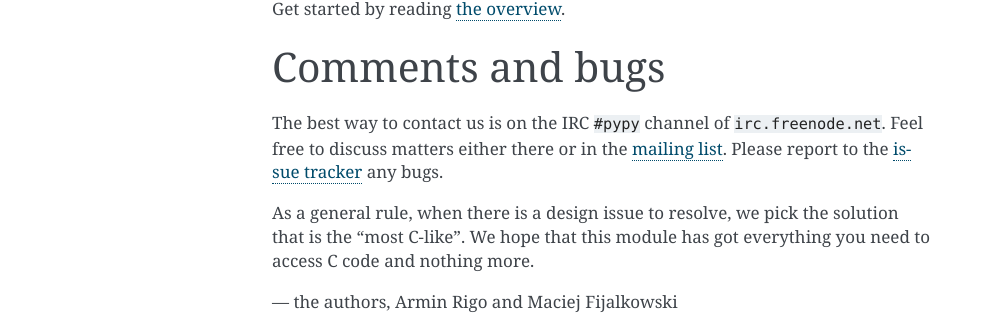
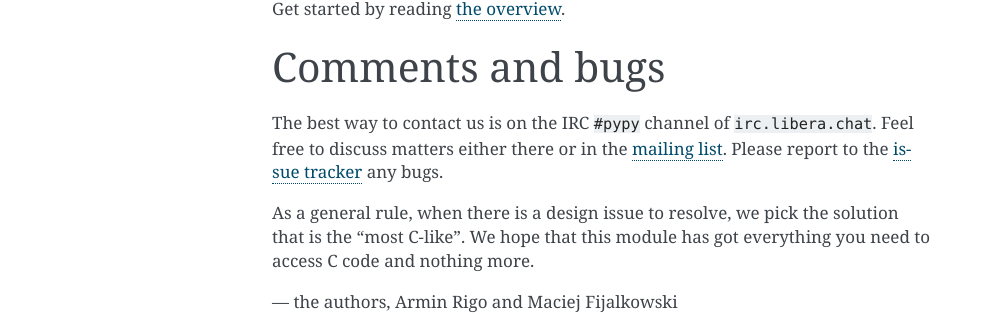
Before and after one commit to python-cffi/release-doc, a Sphinx documentation site: the page built from doc/source/goals.rst, in a window 1280 px wide. Shown: the part 735-1049 px from the top of the page, without its empty margins (148-1141 px from the left). Built offline with Sphinx 7.4.7, drawn with Linux system fonts in a browser that asks for light colours.

Commit message:
Point to libera instead of freenode

```diff
--- a/doc/source/goals.rst
+++ b/doc/source/goals.rst
@@ -56,7 +56,7 @@ Comments and bugs
 -----------------
 
 The best way to contact us is on the IRC ``#pypy`` channel of
-``irc.freenode.net``.  Feel free to discuss matters either there or in
+``irc.libera.chat``.  Feel free to discuss matters either there or in
 the `mailing list`_.  Please report to the `issue tracker`_ any bugs.
 
 As a general rule, when there is a design issue to resolve, we pick the
```
